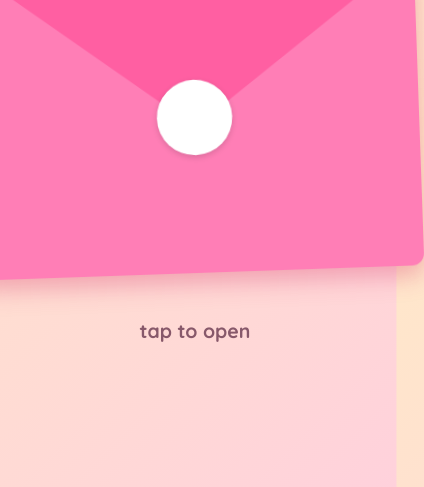
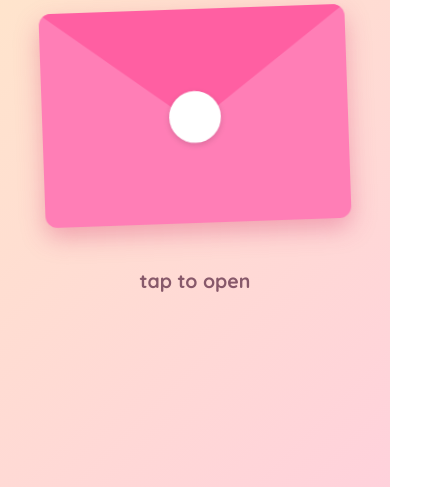
Before and after one commit to Da4kek/for-neha, a plain HTML site: page index.html in a window 390 px wide. Shown: the part 357-844 px from the top of the page, 424 px wide, since content can reach past the window. Drawn offline with Linux system fonts and the light colour scheme.

Commit message:
Fix envelope size on small screens

```diff
--- a/style.css
+++ b/style.css
@@ -42,7 +42,7 @@ body {
 /* landing */
 #s-landing h1 { font-size: clamp(3.4rem, 15vw, 5.5rem); }
 .envelope {
-  --e: clamp(1px, .85vw, 1.6px);
+  --e: clamp(.8px, .28vw, 1.1px);
   position: relative; width: calc(var(--e) * 280); height: calc(var(--e) * 196); border: 0; background: none;
   cursor: pointer; margin: 1rem 0; animation: bob 2s ease-in-out infinite;
 }
```
